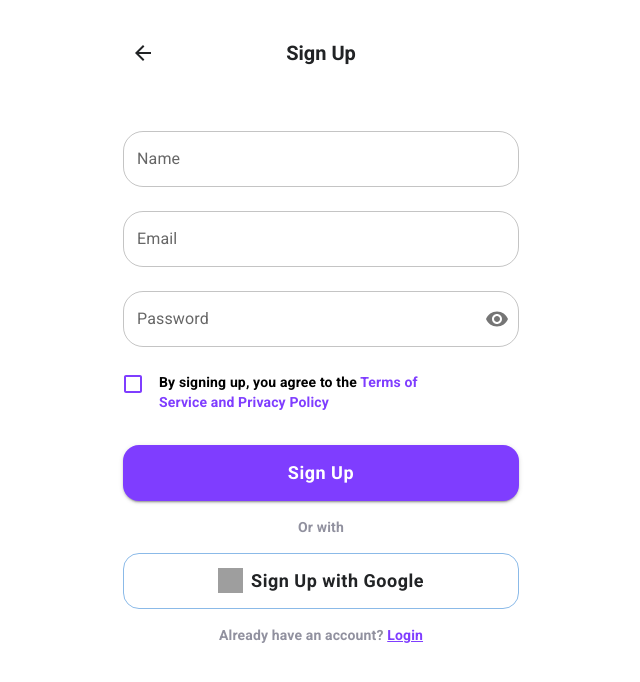
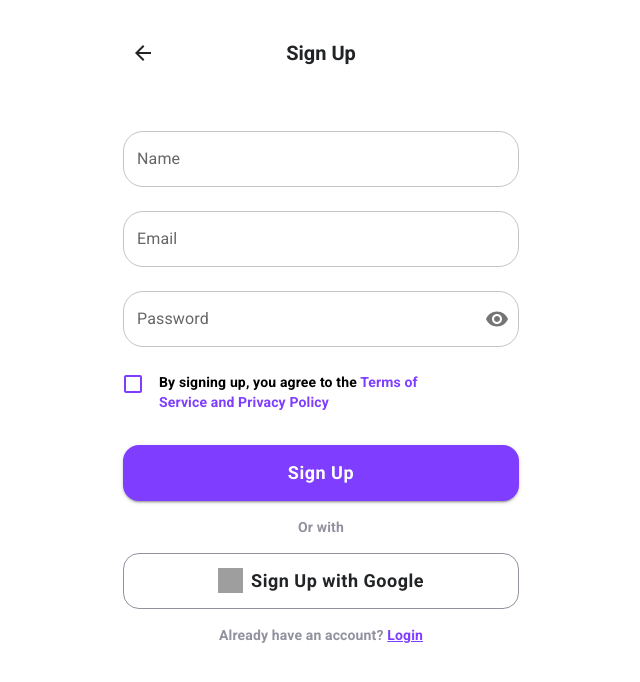
Before and after one commit to Yatin1923/ExpenseTracker, a React (Create React App) app: page /signup in a window 1280 px wide. Shown: the top 682 px of the page, without its empty margins (319-959 px from the left). Built offline with nearby package versions, Linux system fonts and the light colour scheme; grey boxes are pictures that could not be loaded.

Commit message:
style change

```diff
--- a/src/pages/onboarding/signup/Signup.tsx
+++ b/src/pages/onboarding/signup/Signup.tsx
@@ -162,6 +162,7 @@ const SignUp = () => {
             mb: 2,
             height: "56px",
             borderRadius: "16px",
+            borderColor:'#91919F',
             textTransform: "none",
             fontWeight:'bold',
             color:'#212325',
@@ -176,7 +177,7 @@ const SignUp = () => {
           Sign Up with Google
         </Button>
 
-        <Typography variant="body2" sx={{color:'#91919F', fontWeight:'bold'}}>
+        <Typography variant="body2" sx={{color:'#91919F', fontWeight:'bold', fontSize:'14px'}}>
           Already have an account? <Link to="/login"  style={{color:'#7F3DFF', fontWeight:'bold'}}>Login</Link>
         </Typography>
       </Box>
```
